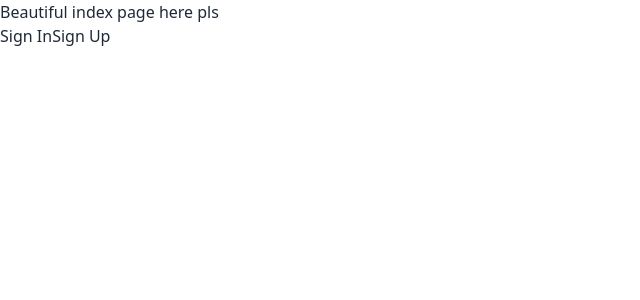
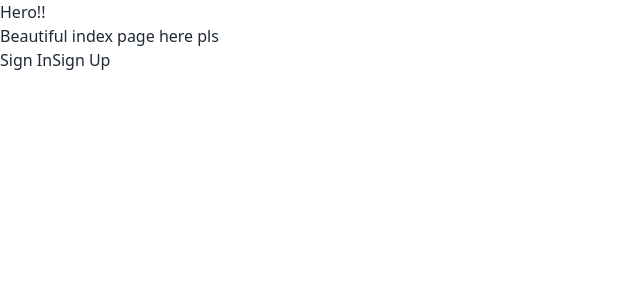
Before and after one commit to abehidek/abank, a Next.js app in the folder web/: page / in a window 1280 px wide. Shown: the top 300 px of the page, without its empty margins (0-640 px from the left). Built offline with nearby package versions, Linux system fonts and the light colour scheme; no server answers.

Commit message:
create separate layout for hero pages

```diff
--- /dev/null
+++ b/web/src/layouts/HeroLayout.tsx
@@ -0,0 +1,15 @@
+import type { ReactNode } from "react";
+import Navbar from "../components/Navbar";
+
+interface HeroLayoutProps {
+  children: ReactNode;
+}
+
+export default function HeroLayout({ children }: HeroLayoutProps) {
+  return (
+    <main>
+      <p>Hero!!</p>
+      {children}
+    </main>
+  );
+}
--- a/web/src/pages/index.tsx
+++ b/web/src/pages/index.tsx
@@ -2,6 +2,7 @@ import type { NextPage } from "next";
 import Link from "next/link";
 import { useRouter } from "next/router";
 import { useAuth } from "../auth/useAuth";
+import HeroLayout from "../layouts/HeroLayout";
 
 const Home: NextPage = () => {
   const router = useRouter();
@@ -13,11 +14,11 @@ const Home: NextPage = () => {
   }
 
   return (
-    <div>
+    <HeroLayout>
       <h1>Beautiful index page here pls</h1>
       <Link href="/signin">Sign In</Link>
       <Link href="/signup">Sign Up</Link>
-    </div>
+    </HeroLayout>
   );
 };
 
--- a/web/src/pages/signin.tsx
+++ b/web/src/pages/signin.tsx
@@ -5,6 +5,7 @@ import type { FormikHelpers } from "formik";
 import { useAuth } from "../auth/useAuth";
 import Loading from "../components/Loading";
 import { useRouter } from "next/router";
+import HeroLayout from "../layouts/HeroLayout";
 
 interface Values {
   email: string;
@@ -22,7 +23,7 @@ const SignIn: NextPage = () => {
   }
 
   return (
-    <>
+    <HeroLayout>
       <Head>
         <title>Create T3 App</title>
         <meta name="description" content="Generated by create-t3-app" />
@@ -63,7 +64,7 @@ const SignIn: NextPage = () => {
           </Form>
         </Formik>
       </div>
-    </>
+    </HeroLayout>
   );
 };
 
--- a/web/src/pages/signup.tsx
+++ b/web/src/pages/signup.tsx
@@ -5,6 +5,7 @@ import type { FormikHelpers } from "formik";
 import Loading from "../components/Loading";
 import { useRouter } from "next/router";
 import { useAuth } from "../auth/useAuth";
+import HeroLayout from "../layouts/HeroLayout";
 
 interface Values {
   email: string;
@@ -24,7 +25,7 @@ const Signup: NextPage = () => {
   }
 
   return (
-    <>
+    <HeroLayout>
       <Head>
         <title>Create T3 App</title>
         <meta name="description" content="Generated by create-t3-app" />
@@ -74,7 +75,7 @@ const Signup: NextPage = () => {
           </Form>
         </Formik>
       </div>
-    </>
+    </HeroLayout>
   );
 };
 
```
